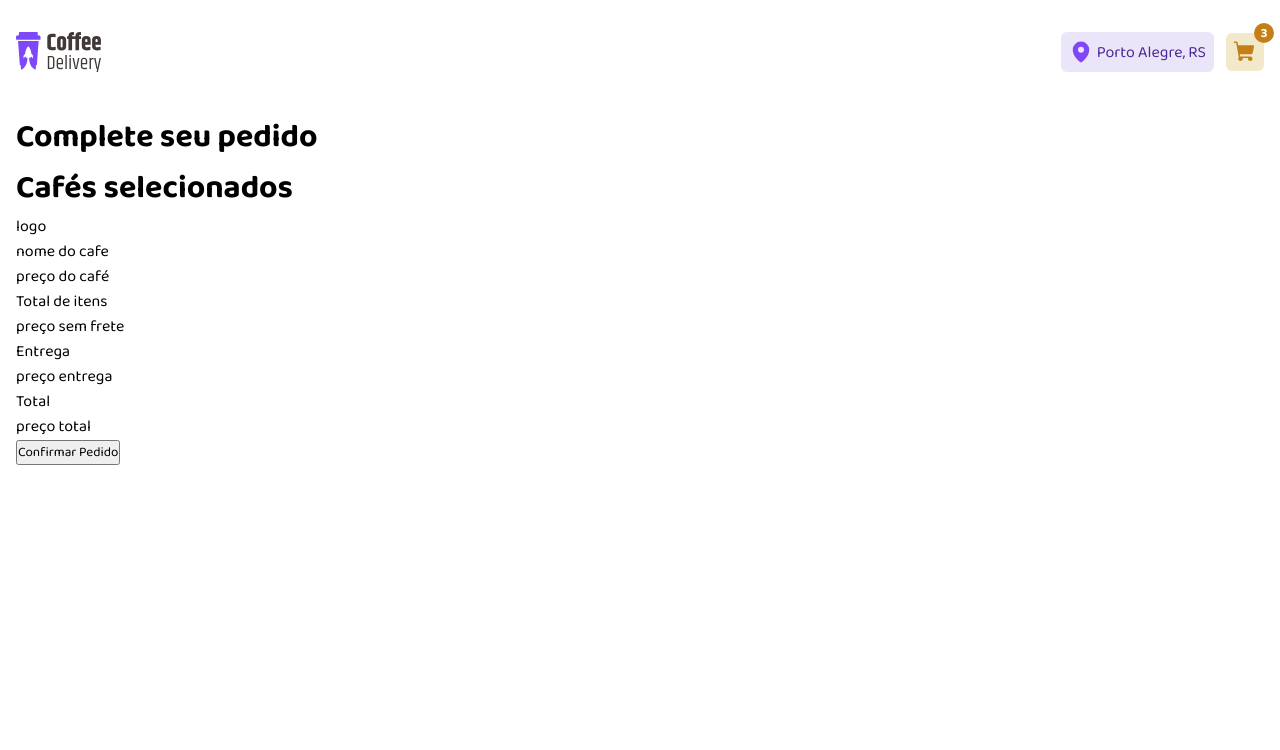
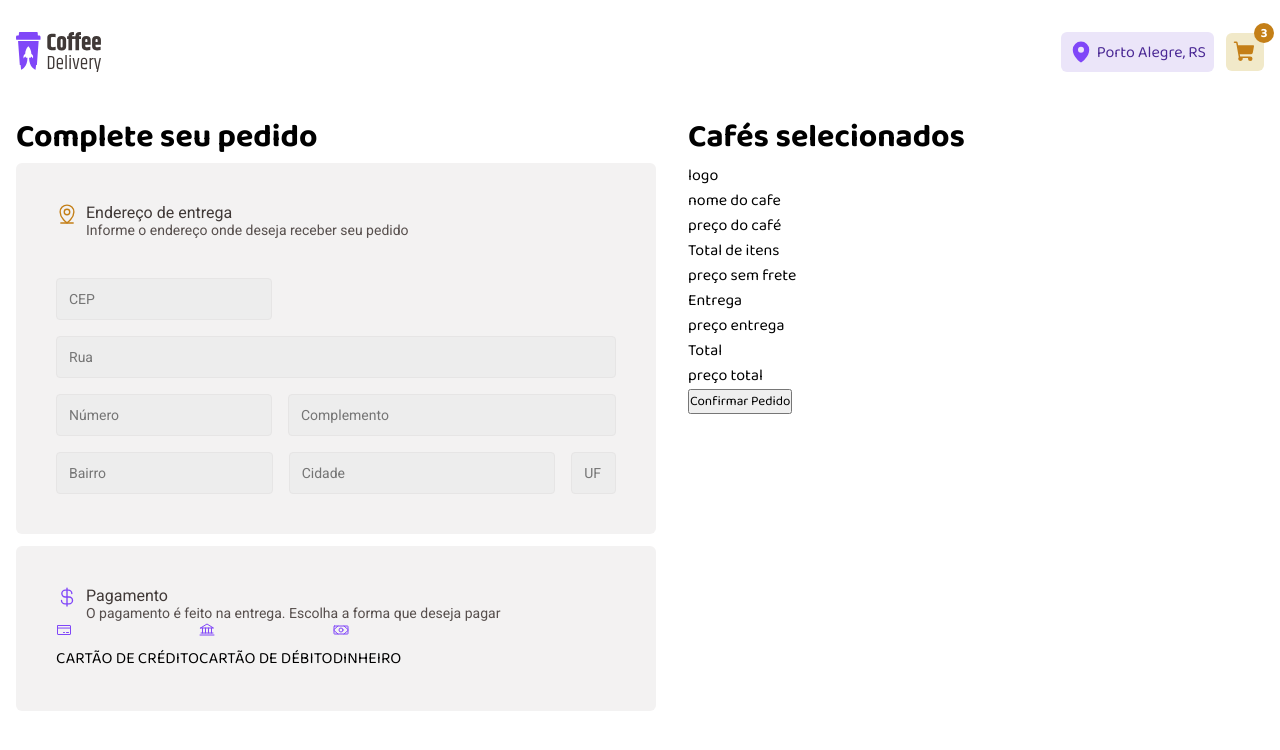
Before and after one commit to allancruvinel/coffe-shop, a React (Vite) app: page /checkout in a window 1280 px wide. Shown: the top 750 px of the page. Built offline with nearby package versions, Linux system fonts and the light colour scheme.

Commit message:
style : finished adress formCard and started PaymentOptionsCard

```diff
--- /dev/null
+++ b/src/pages/Checkout/components/DeliveryFormCard/index.tsx
@@ -0,0 +1,50 @@
+import {
+  DeliveryFormContainer,
+  InputFormBairro,
+  InputFormCep,
+  InputFormCidade,
+  InputFormComplemento,
+  InputFormNumero,
+  InputFormRua,
+  InputFormUf,
+  InputRow,
+} from './styles';
+import { MapPinLine } from 'phosphor-react';
+import { defaultTheme } from '../../../../styles/themes/default';
+import { TitleCard } from '../../styles';
+
+export function DeliveryFormCard() {
+  return (
+    <DeliveryFormContainer>
+      <TitleCard>
+        <MapPinLine size={22} color={defaultTheme['yellow-dark']} />
+        <div>
+          <p>Endereço de entrega</p>
+          <p>Informe o endereço onde deseja receber seu pedido</p>
+        </div>
+      </TitleCard>
+      <form action="">
+        <InputRow>
+          <InputFormCep type="text" name="" placeholder="CEP" id="" />
+        </InputRow>
+        <InputRow>
+          <InputFormRua type="text" name="" placeholder="Rua" id="" />
+        </InputRow>
+        <InputRow>
+          <InputFormNumero type="text" name="" placeholder="Número" id="" />
+          <InputFormComplemento
+            type="text"
+            name=""
+            placeholder="Complemento"
+            id=""
+          />
+        </InputRow>
+        <InputRow>
+          <InputFormBairro type="text" name="" placeholder="Bairro" id="" />
+          <InputFormCidade type="text" name="" placeholder="Cidade" id="" />
+          <InputFormUf type="text" name="" placeholder="UF" id="" />
+        </InputRow>
+      </form>
+    </DeliveryFormContainer>
+  );
+}
--- /dev/null
+++ b/src/pages/Checkout/components/DeliveryFormCard/styles.ts
@@ -0,0 +1,57 @@
+import styled from 'styled-components';
+import { CardBaseContainer } from '../../styles';
+
+
+
+export const DeliveryFormContainer = styled(CardBaseContainer)`
+  form {
+    margin-top: 40px;
+    display: grid;
+    row-gap: 16px;
+  }
+`
+
+export const InputFormBase = styled.input`
+  height: 42px;
+  padding: 12px;
+
+  background-color: ${(props) => props.theme['base-input']};
+  border: 1px solid ${(props) => props.theme['base-button']};
+  border-radius: 4px;
+  font-family: 'roboto';
+  font-size: 14px;
+  @media (max-width: 700px) {
+    width: 100%;
+  }
+`;
+
+export const InputFormCep = styled(InputFormBase)`
+  width: calc(40% - 16px / 2);
+`;
+
+export const InputFormRua = styled(InputFormBase)`
+  width: 100%;
+`;
+
+export const InputFormNumero = styled(InputFormBase)`
+  width: calc(40% - 16px / 2);
+`;
+export const InputFormComplemento = styled(InputFormBase)`
+  width: calc(60% - 16px / 2);
+`;
+
+export const InputFormBairro = styled(InputFormBase)`
+  width: calc(40% - 1rem / 3);
+`;
+export const InputFormCidade = styled(InputFormBase)`
+  width: calc(49% - 1rem / 3);
+`;
+export const InputFormUf = styled(InputFormBase)`
+  width: calc(9% - 1rem / 3);
+`;
+
+export const InputRow = styled.div`
+  display: flex;
+  justify-content: space-between;
+  column-gap: 16px;
+`;
--- /dev/null
+++ b/src/pages/Checkout/components/PaymentTypeCard/index.tsx
@@ -0,0 +1,38 @@
+import { CurrencyDollar, CreditCard, Money, Bank } from 'phosphor-react';
+import { TitleCard } from '../../styles';
+import {
+  PaymentOption,
+  PaymentOptions,
+  PaymentTypeCardContainer,
+} from './styles';
+import { defaultTheme } from '../../../../styles/themes/default';
+
+export function PaymentTypeCard() {
+  return (
+    <PaymentTypeCardContainer>
+      <TitleCard>
+        <CurrencyDollar size={22} color={defaultTheme.purple} />
+        <div>
+          <p>Pagamento</p>
+          <p>
+            O pagamento é feito na entrega. Escolha a forma que deseja pagar
+          </p>
+        </div>
+      </TitleCard>
+      <PaymentOptions>
+        <PaymentOption>
+          <CreditCard size={16} color={defaultTheme.purple} />
+          <p>CARTÃO DE CRÉDITO</p>
+        </PaymentOption>
+        <PaymentOption>
+          <Bank size={16} color={defaultTheme.purple} />
+          <p>CARTÃO DE DÉBITO</p>
+        </PaymentOption>
+        <PaymentOption>
+          <Money size={16} color={defaultTheme.purple} />
+          <p>DINHEIRO</p>
+        </PaymentOption>
+      </PaymentOptions>
+    </PaymentTypeCardContainer>
+  );
+}
--- /dev/null
+++ b/src/pages/Checkout/components/PaymentTypeCard/styles.ts
@@ -0,0 +1,12 @@
+import styled from "styled-components";
+import { CardBaseContainer } from "../../styles";
+
+export const PaymentTypeCardContainer = styled(CardBaseContainer)`
+    margin-top: 12px;
+`
+
+export const PaymentOptions = styled.div`
+    display: flex;
+`
+export const PaymentOption = styled.div`
+`
--- a/src/pages/Checkout/index.tsx
+++ b/src/pages/Checkout/index.tsx
@@ -1,10 +1,14 @@
+import { DeliveryFormCard } from './components/DeliveryFormCard';
+import { PaymentTypeCard } from './components/PaymentTypeCard';
+import { CheckoutContainer } from './styles';
+
 export function Checkout() {
   return (
-    <div>
+    <CheckoutContainer>
       <div>
         <h1>Complete seu pedido</h1>
-        <div className="Form"></div>
-        <div className="PaymentType"></div>
+        <DeliveryFormCard />
+        <PaymentTypeCard />
       </div>
       <div>
         <h1>Cafés selecionados</h1>
@@ -39,6 +43,6 @@ export function Checkout() {
           <button>Confirmar Pedido</button>
         </div>
       </div>
-    </div>
+    </CheckoutContainer>
   );
 }
--- a/src/pages/Checkout/styles.ts
+++ b/src/pages/Checkout/styles.ts
@@ -0,0 +1,30 @@
+import styled from 'styled-components';
+
+export const CheckoutContainer = styled.div`
+  display: flex;
+  gap: 32px;
+`;
+
+export const CardBaseContainer = styled.div`
+  width: 640px;
+  background-color: ${(props) => props.theme['base-card']};
+  padding: 40px;
+  border-radius: 6px;
+`;
+
+export const TitleCard = styled.div`
+    display: flex;
+    gap: 8px;
+        div{
+            p{
+                font-family: 'roboto';
+                font-size: 16px;
+                color: ${props => props.theme['base-subtitle']};
+            }
+            p:nth-of-type(2) {
+                font-family: 'roboto';
+                font-size: 14px;
+                color: ${props => props.theme['base-text']};
+            }
+        }
+`
```
